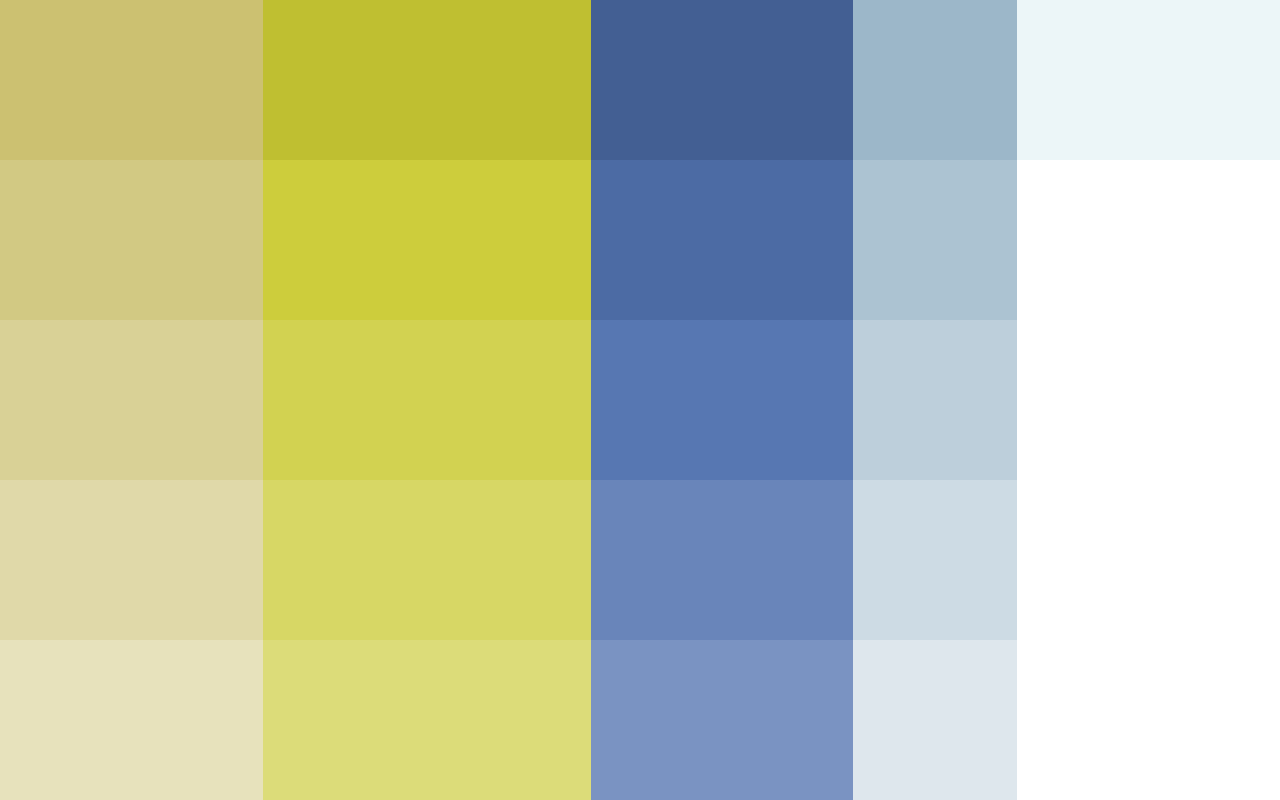
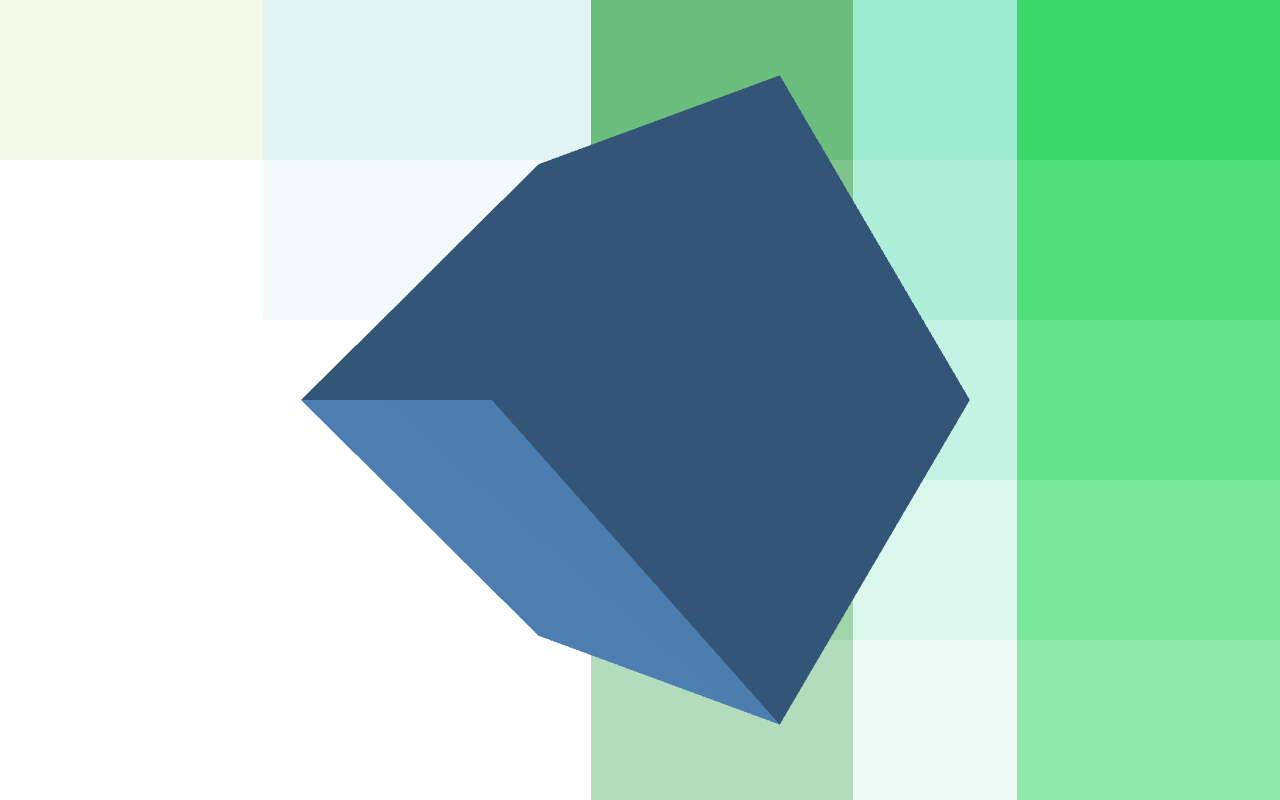
Before and after one commit to textninja/dtc0003, a website built with Vite: page movingstripes/index.html in a window 1280 px wide. Built offline with nearby package versions, Linux system fonts and the light colour scheme; animation ran at ten frames a second.

Commit message:
Added a rotating goal

```diff
--- a/movingstripes/index.html
+++ b/movingstripes/index.html
@@ -7,6 +7,7 @@
     <title>Vite App</title>
   </head>
   <body>
+    <main>
     <div></div>
     <div></div>
     <div></div>
@@ -32,6 +33,7 @@
     <div></div>
     <div></div>
     <div></div>
+    </main>
     <script type="module" src="/main.js"></script>
   </body>
 </html>
--- a/movingstripes/main.js
+++ b/movingstripes/main.js
@@ -1,5 +1,6 @@
 import './style.scss'
 import { gsap } from 'gsap';
+import * as THREE from 'three';
 
 
 let timeline = gsap.timeline().repeat(-1);
@@ -11,3 +12,58 @@ let timeline2 = gsap.timeline().repeat(-1);
 timeline2
     .to("html", { "--col4": "0.5fr", duration: 3 })
     .to("html", { "--col4": "1fr", duration: 3 })
+
+
+window.THREE = THREE;
+
+const scene = new THREE.Scene;
+const camera = new THREE.PerspectiveCamera(45, innerWidth/innerHeight, 1, 1000);
+camera.position.set(0, 0, 500);
+
+const light = new THREE.AmbientLight(0xffffff, 1);
+scene.add(light);
+
+const directionalLight = new THREE.DirectionalLight( 0xffffff, 0.5 );
+directionalLight.position.set(-200, -200, 0);
+scene.add( directionalLight );
+
+
+const material = new THREE.MeshPhysicalMaterial({
+    color: 0x335577
+});
+
+const cube = new THREE.BoxBufferGeometry(200, 200, 200);
+cube.rotateZ(Math.PI/4);
+window.cube = cube;
+
+const mesh = new THREE.Mesh(cube, material);
+scene.add(mesh);
+
+const renderer = new THREE.WebGLRenderer({
+    antialias: true,
+    alpha: true
+});
+renderer.setPixelRatio(devicePixelRatio);
+renderer.setSize(innerWidth, innerHeight);
+onresize = () => {
+    renderer.setSize(innerWidth, innerHeight);
+    camera.aspect = innerWidth/innerHeight;
+    camera.updateProjectionMatrix();
+};
+document.body.appendChild(renderer.domElement);
+
+renderer.domElement.style.position = "fixed";
+Object.assign(
+    renderer.domElement.style,
+    {
+        left: 0,
+        top: 0
+    }
+);
+
+
+gsap.ticker.add(render);
+function render(time) {
+    cube.rotateY(Math.PI / 360);
+    renderer.render(scene, camera);
+}
--- a/movingstripes/package.json
+++ b/movingstripes/package.json
@@ -12,6 +12,7 @@
   "dependencies": {
     "greensock": "^1.20.2",
     "gsap": "^3.9.1",
-    "sass": "^1.45.2"
+    "sass": "^1.45.2",
+    "three": "^0.136.0"
   }
 }
--- a/movingstripes/style.scss
+++ b/movingstripes/style.scss
@@ -9,20 +9,20 @@ html, body {
   height: 100%;
 }
 
-body {
+main {
   width: 100%; height: 100%;
   display: grid;
   grid-template-columns: 1fr var(--col2) 1fr var(--col4) 1fr;
   grid-template-rows: repeat(5, 1fr);
-}
 
-@for $x from 1 through 5 {
+  @for $x from 1 through 5 {
 
-  $random-color: hsl(50+random(180), 20%+random(50), 30%+random(70));
+    $random-color: hsl(50+random(180), 20%+random(50), 30%+random(70));
 
-  @for $y from 0 through 4 {
-    body > div:nth-of-type(#{$y*5+$x}) {
-      background-color: lighten($random_color, $y*5%);
+    @for $y from 0 through 4 {
+      > div:nth-of-type(#{$y*5+$x}) {
+        background-color: lighten($random_color, $y*5%);
+      }
     }
   }
 }
```
Also changed, not shown: 3 other files.
